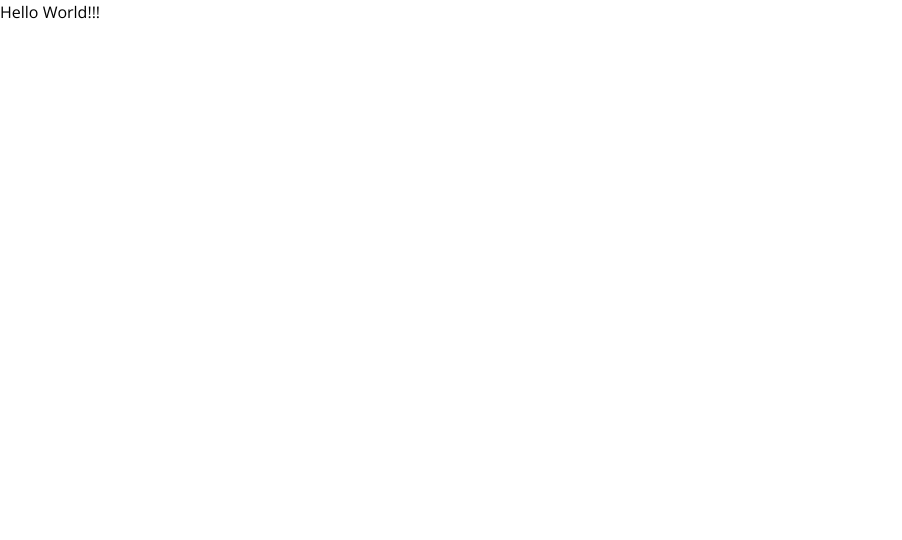
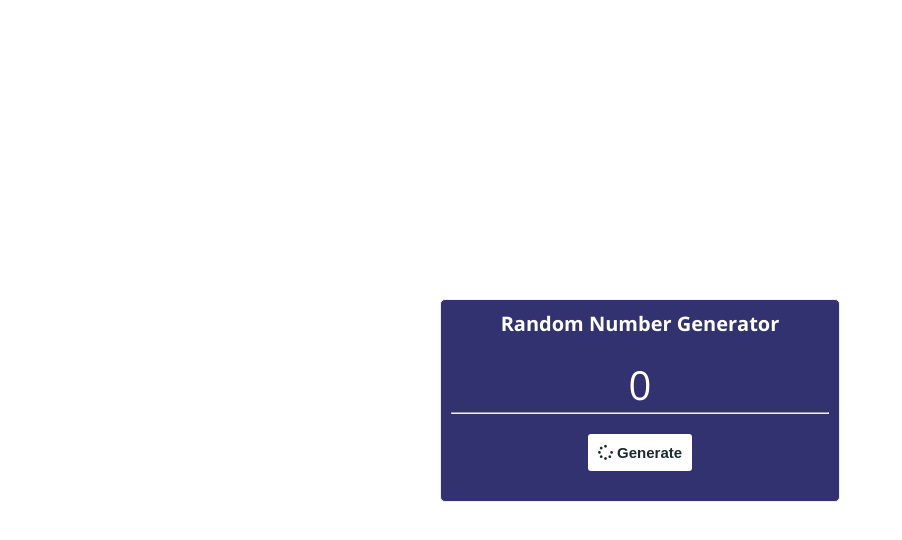
Before and after one commit to 100-Days-of-Javascript/Day2_Random-Number-Generator, a plain HTML site: page index.html in a window 1280 px wide. Shown: the whole page, without its empty margins (0-902 px from the left). Drawn offline with nearby package versions, Linux system fonts and the light colour scheme.

Commit message:
Implemented html and styling for the generator

```diff
--- a/index.html
+++ b/index.html
@@ -1,17 +1,30 @@
 <!DOCTYPE html>
 <html lang="en">
 <head>
-    <meta charset="UTF-8" />
-    <meta name="viewport" content="width=device-width, initial-scale=1.0" />
+    <meta charset="UTF-8"/>
+    <meta name="viewport" content="width=device-width, initial-scale=1.0"/>
     <title>Document</title>
     <script
             src="https://kit.fontawesome.com/1935d064dd.js"
             crossorigin="anonymous"
     ></script>
-    <link rel="stylesheet" href="styles.css" />
+    <link rel="stylesheet" href="styles.css"/>
 </head>
 <body>
-    <p>Hello World!!!</p>
+
+<div class="container">
+    <div class="generator-div">
+        <h1>Random Number Generator</h1>
+        <span class="rng">0</span>
+        <hr>
+        <div class="buttons">
+            <button class="reset">
+                <i class="fas fa-spinner"></i>
+                Generate
+            </button>
+        </div>
+    </div>
+</div>
 
 <script src="script.js"></script>
 </body>
--- a/styles.css
+++ b/styles.css
@@ -38,4 +38,44 @@ img {
   max-width: 900px;
   margin: 0 auto;
   padding: 0 20px;
+  display: flex;
+  justify-content: center;
+  align-items: center;
+  height: 100vh;
 }
+
+.generator-div {
+  width: 40rem;
+  padding: 1rem;
+  border: 1px solid var(--grey);
+  align-items: center;
+  text-align: center;
+  background-color: var(--blue);
+  color: white;
+  border-radius: 5px;
+}
+
+.generator-div > * {
+  margin-bottom: 2rem;
+}
+
+.rng {
+  font-size: 4rem;
+}
+
+.buttons button {
+  padding: 1rem;
+  margin: 0 1rem;
+  font-size: 1.5rem;
+  color: var(--white);
+  font-weight: 700;
+  border-radius: 3px;
+  border: none;
+  outline: none;
+  cursor: pointer;
+}
+
+button.reset {
+  background-color: var(--white);
+  color: var(--black);
+}
```
Lines whose indentation alone changed are shown as unchanged.
